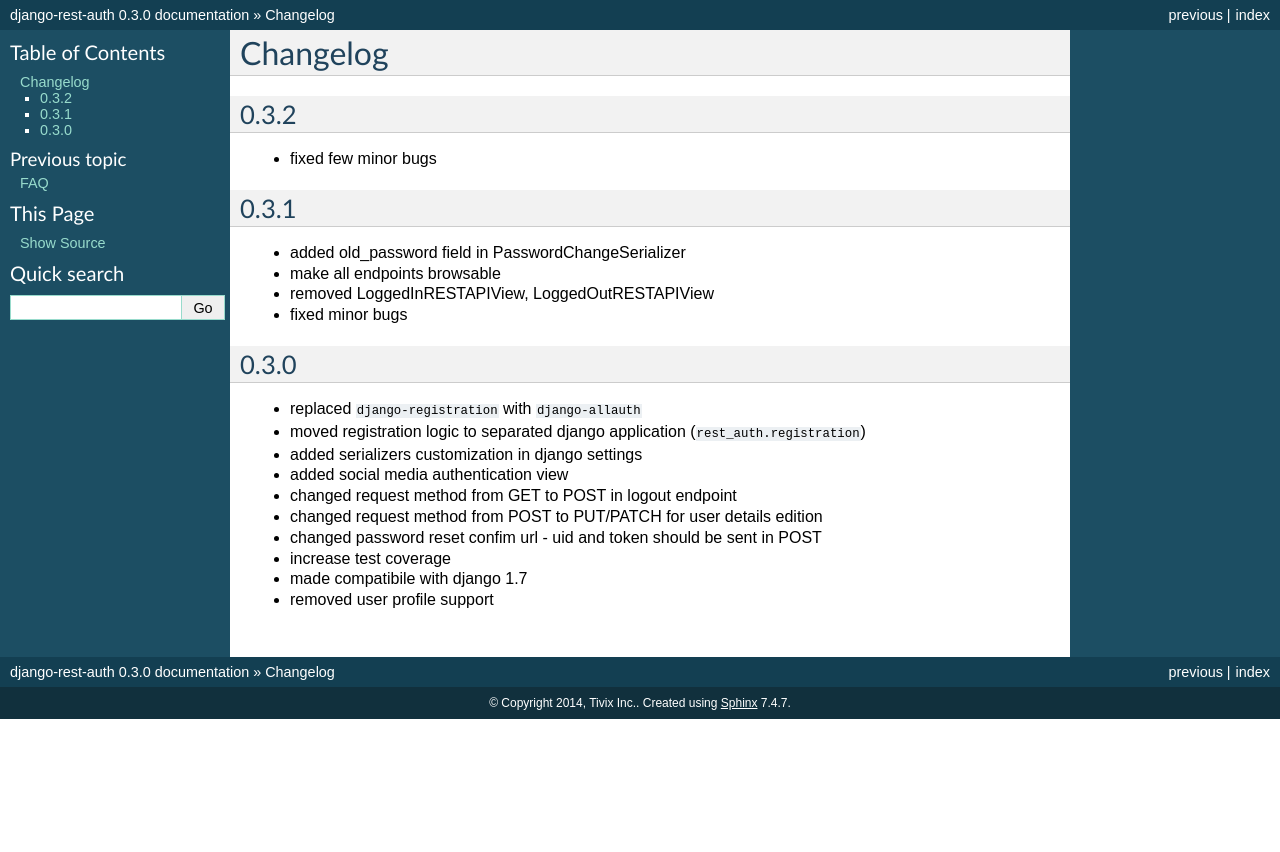
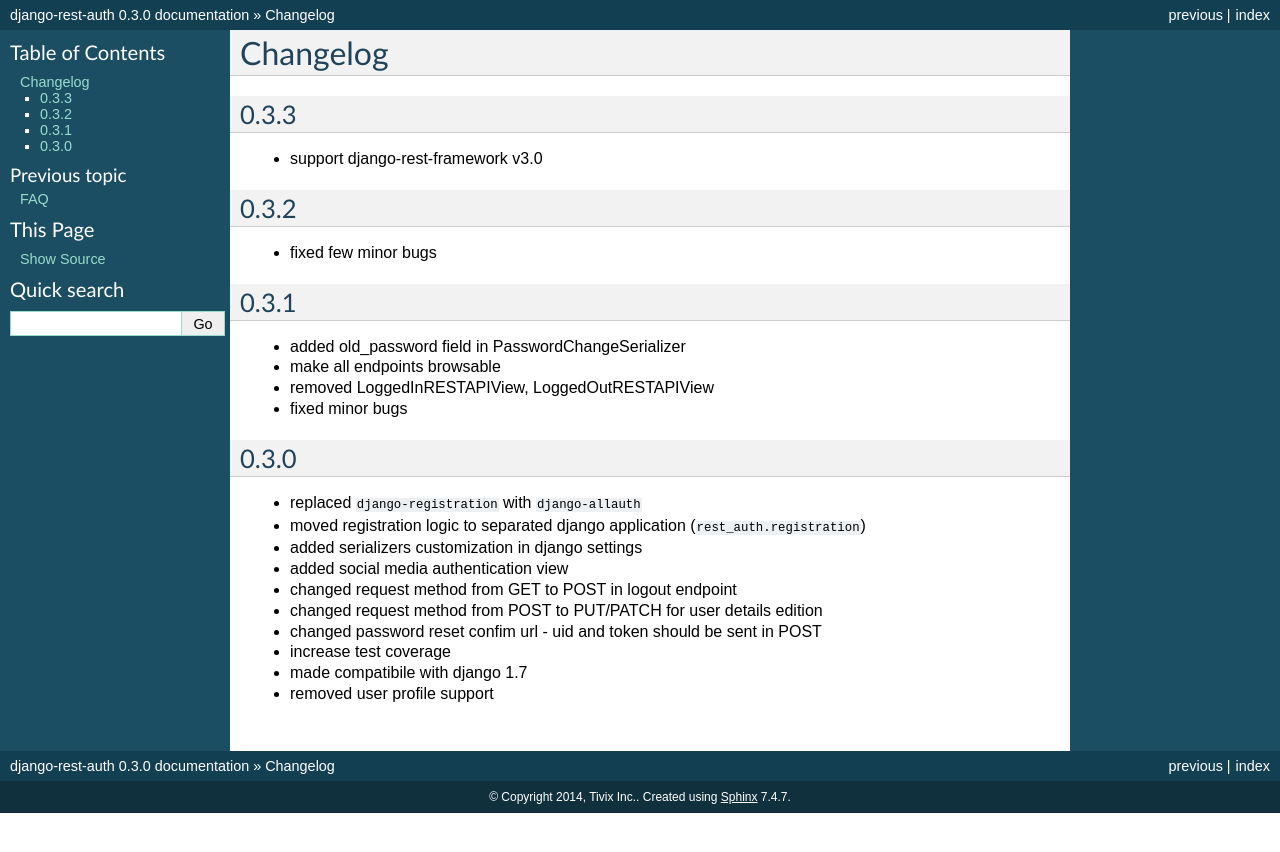
Before and after one commit to cleverman48/django-rest-auth, a Sphinx documentation site: the page built from docs/changelog.rst, in a window 1280 px wide. Shown: the top 852 px of the page. Built offline with Sphinx 7.4.7, drawn with Linux system fonts in a browser that asks for light colours.

Commit message:
version 0.3.3

```diff
--- a/docs/changelog.rst
+++ b/docs/changelog.rst
@@ -1,5 +1,10 @@
 Changelog
 =========
+
+0.3.3
+-----
+
+- support django-rest-framework v3.0
 
 0.3.2
 -----
--- a/docs/index.rst
+++ b/docs/index.rst
@@ -8,7 +8,7 @@
 
 .. warning:: Version 0.3.0 is not compatible with any of previous versions, see :doc:`Changelog </changelog>` section for a list of changes.
 
-.. warning:: django-rest-auth does not support django-rest-framework 3 yet
+.. note:: django-rest-auth from v0.3.3 supports django-rest-framework v3.0
 
 
 |build-status| |coverage-status| |requirements-status| |docs|
--- a/setup.py
+++ b/setup.py
@@ -18,7 +18,7 @@
 
 setup(
     name='django-rest-auth',
-    version='0.3.2',
+    version='0.3.3',
     author='Sumit Chachra',
     author_email='chachra@tivix.com',
     url='http://github.com/Tivix/django-rest-auth',
```
